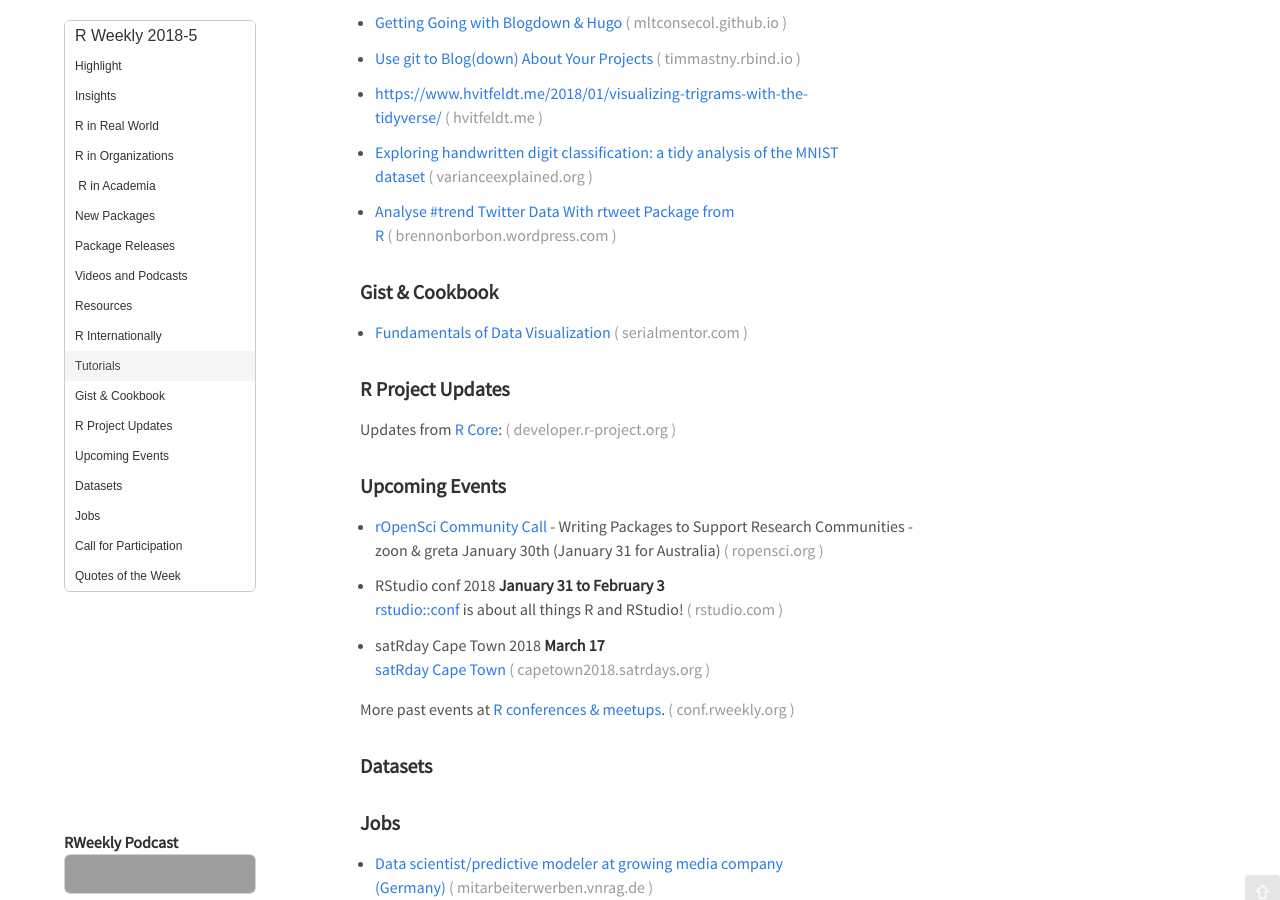
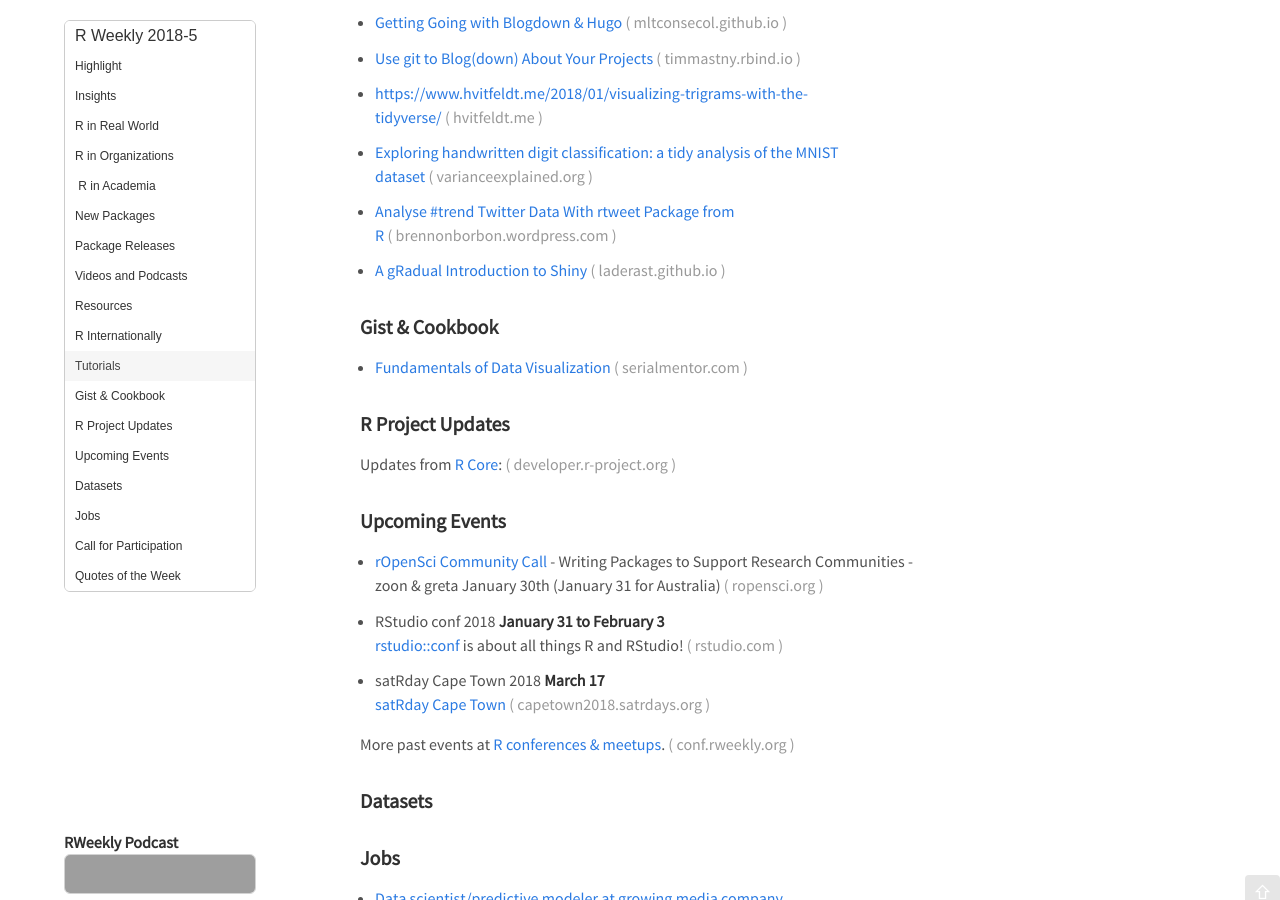
Before and after one commit to rweekly/rweekly.org, a Jekyll site: the page built from draft.md, in a window 1280 px wide and 900 px high, scrolled down 1750 px. Built offline with Jekyll 4.4.1, drawn with Linux system fonts in a browser that asks for light colours; emoji names are drawn with the system emoji font; comment, search, counter and statistics services are not loaded; grey boxes are pictures that could not be loaded.

Commit message:
Update draft.md

```diff
--- a/draft.md
+++ b/draft.md
@@ -96,6 +96,8 @@ Release Date: 2018-1-29
 
 + [Analyse #trend Twitter Data With rtweet Package from R](https://brennonborbon.wordpress.com/2018/01/23/analyse-trend-twitter-data-with-rtweet-package-from-r/)
 
++ [A gRadual Introduction to Shiny](http://laderast.github.io/2018/01/23/gradual-introduction-to-shiny/)
+
 <!--<div class="post-more-begin"></div><div class="post-more-end"></div>-->
 
 ### Gist & Cookbook
```
